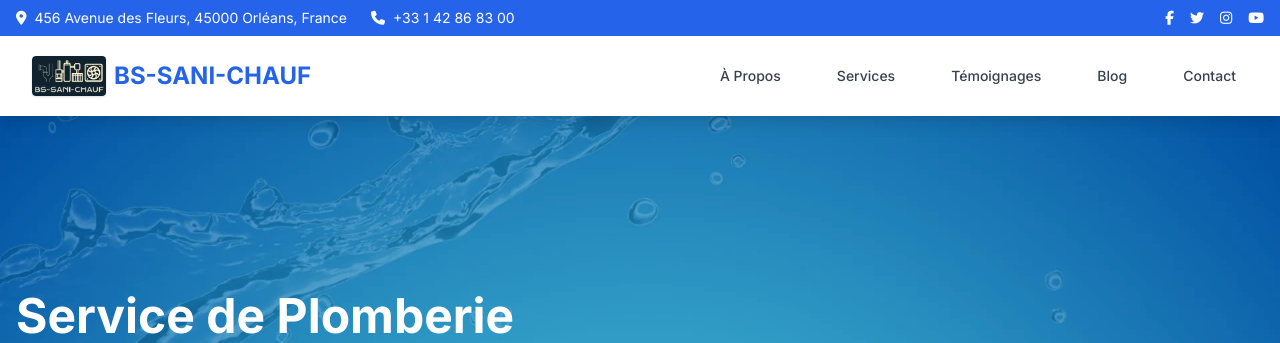
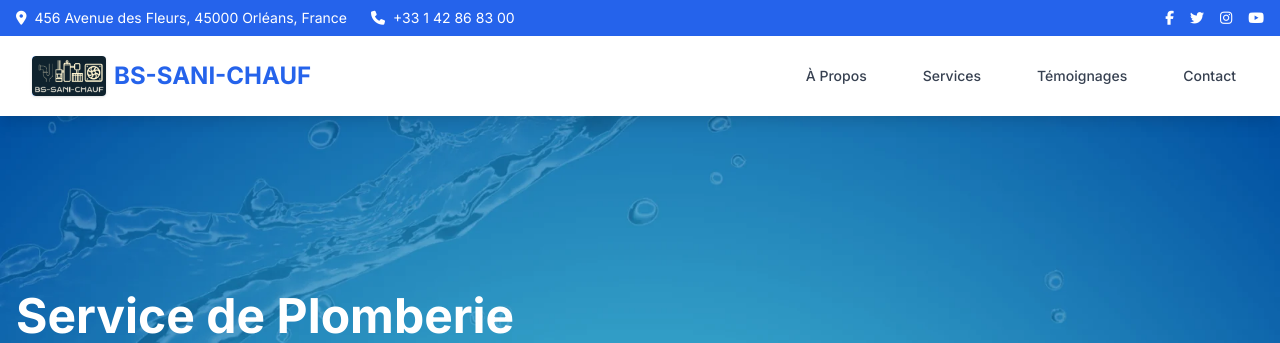
Before and after one commit to Abderrahmen-taouai/plombierpro, a website: page dist/index.html in a window 1280 px wide. Shown: the top 343 px of the page. Drawn offline with nearby package versions, Linux system fonts and the light colour scheme.

Commit message:
remove blog in nav

```diff
--- a/dist/index.html
+++ b/dist/index.html
@@ -217,11 +217,8 @@
               class="text-gray-700 hover:text-plumber-blue px-3 py-2 text-sm font-medium transition-colors"
               >Témoignages</a
             >
-            <a
-              href="#blog"
-              class="text-gray-700 hover:text-plumber-blue px-3 py-2 text-sm font-medium transition-colors"
-              >Blog</a
-            >
+
+
             <a
               href="#contact"
               class="text-gray-700 hover:text-plumber-blue px-3 py-2 text-sm font-medium transition-colors"
@@ -244,7 +241,6 @@
           <a href="#accueil" class="block px-3 py-3 text-base font-medium text-rennes-gray hover:text-plumber-blue border-l-4 border-transparent hover:border-plumber-blue">Accueil</a>
           <a href="#services" class="block px-3 py-3 text-base font-medium text-rennes-gray hover:text-plumber-blue border-l-4 border-transparent hover:border-plumber-blue">Services</a>
           <a href="#temoignages" class="block px-3 py-3 text-base font-medium text-rennes-gray hover:text-plumber-blue border-l-4 border-transparent hover:border-plumber-blue">Témoignages</a>
-          <a href="#blog" class="block px-3 py-3 text-base font-medium text-rennes-gray hover:text-plumber-blue border-l-4 border-transparent hover:border-plumber-blue">Blog</a>
           <a href="#contact" class="block px-3 py-3 text-base font-medium text-rennes-gray hover:text-plumber-blue border-l-4 border-transparent hover:border-plumber-blue">Contact</a>
           <div class="pt-4 pb-2">
             <button class="w-full bg-plumber-blue hover:bg-blue-700 text-white px-4 py-3 rounded-lg font-semibold transition-all" onclick="callNow()">
```
